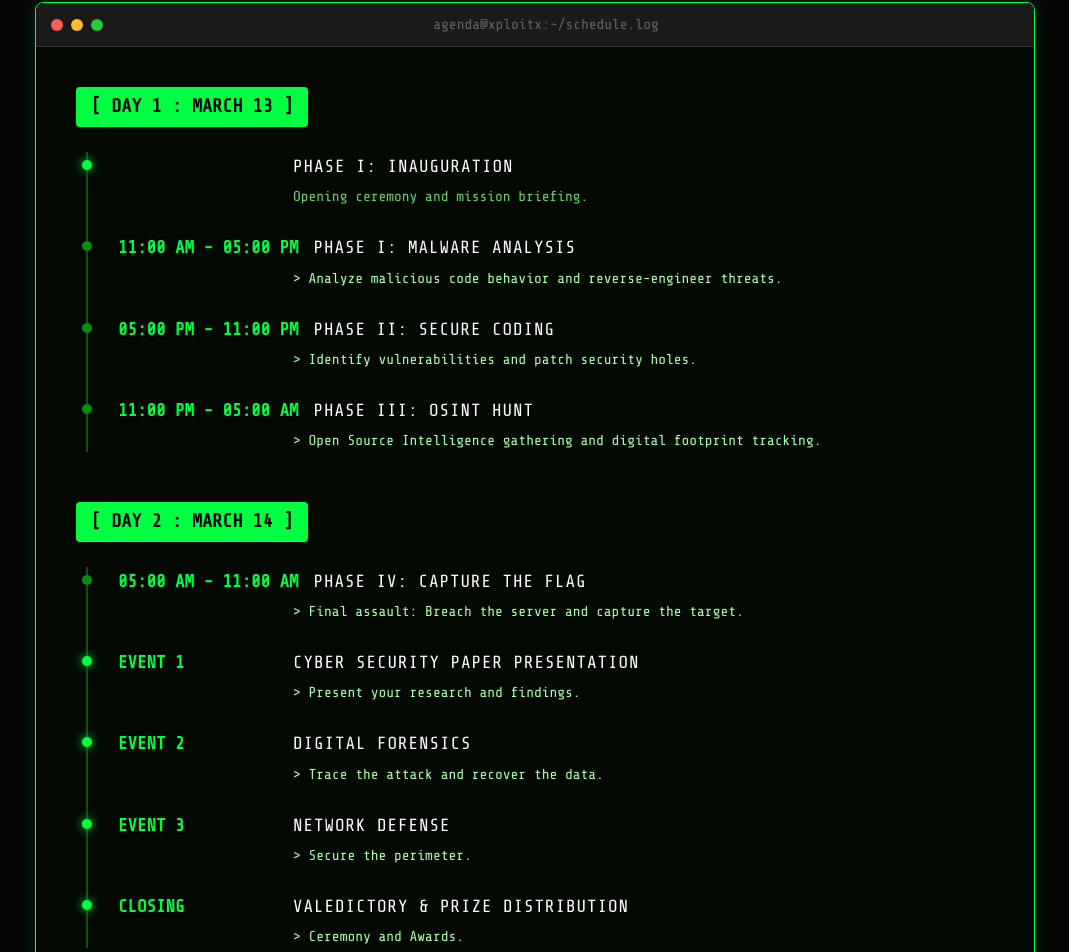
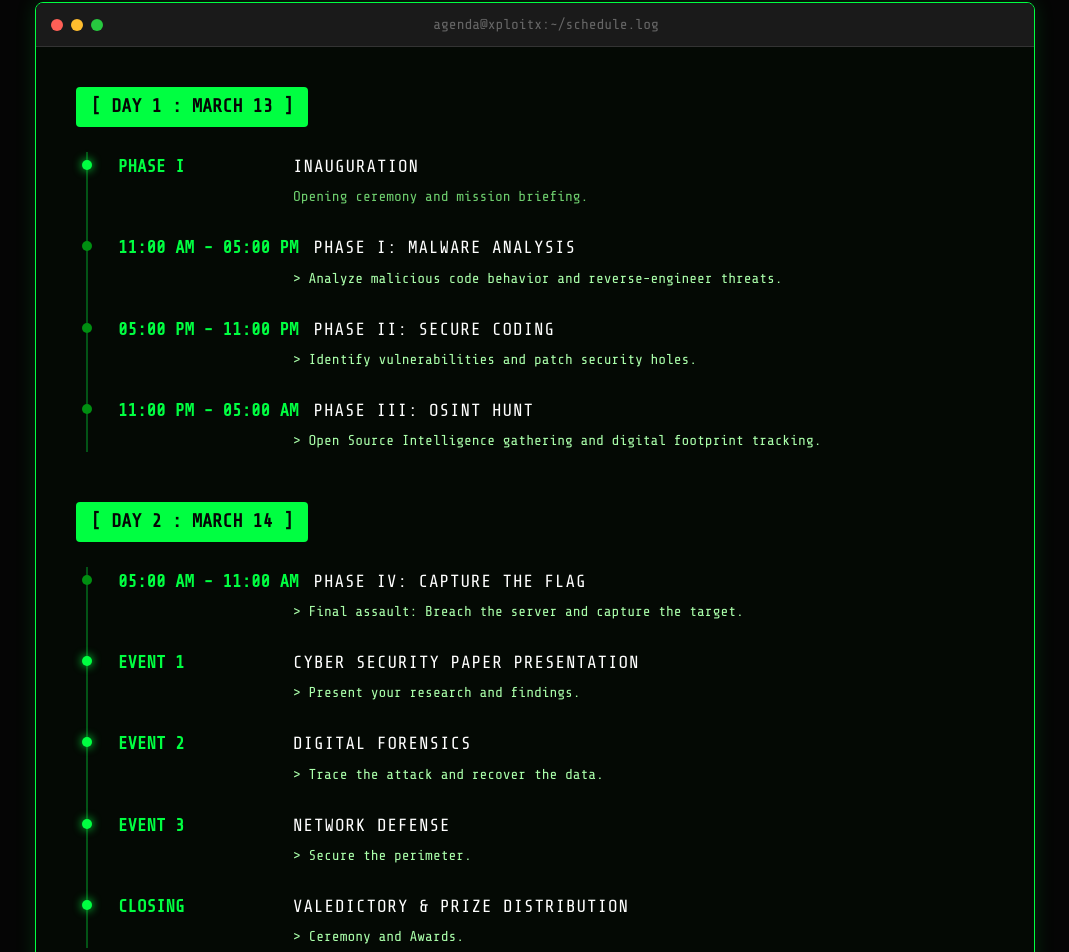
Before and after one commit to ashish1207kh/XploitX-2026, a website: page about.html in a window 1280 px wide. Shown: the part 2304-3256 px from the top of the page, without its empty margins (105-1174 px from the left). Drawn offline with nearby package versions, Linux system fonts and the light colour scheme; no server answers.

Commit message:
style: Update first event schedule label to PHASE I

```diff
--- a/about.html
+++ b/about.html
@@ -172,10 +172,10 @@
                                     style="position: absolute; left: -6px; top: 8px; width: 10px; height: 10px; background: var(--neon-green); border-radius: 50%; box-shadow: 0 0 10px var(--neon-green);"></span>
                                 <div style="display: flex; flex-wrap: wrap; gap: 15px; align-items: baseline;">
                                     <span
-                                        style="color: var(--neon-green); font-weight: bold; font-size: 1.1rem; min-width: 160px;"></span>
+                                        style="color: var(--neon-green); font-weight: bold; font-size: 1.1rem; min-width: 160px;">PHASE
+                                        I</span>
                                     <span
-                                        style="color: white; font-size: 1.1rem; text-transform: uppercase; letter-spacing: 1px;">PHASE
-                                        I: INAUGURATION</span>
+                                        style="color: white; font-size: 1.1rem; text-transform: uppercase; letter-spacing: 1px;">INAUGURATION</span>
                                 </div>
                                 <div
                                     style="margin-top: 5px; color: #88ff88; font-size: 0.9rem; margin-left: 175px; opacity: 0.8;">
```
